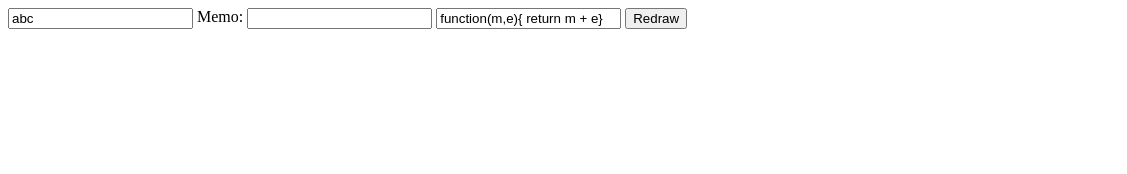
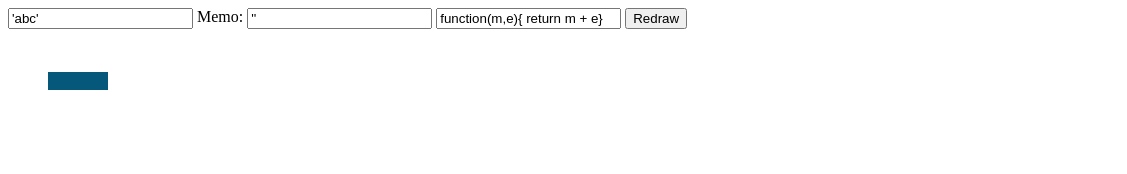
Before and after one commit to greenify/algo-vis, a plain HTML site: page reduce.html in a window 1280 px wide. Both pictures are taken after a click on the button "Redraw". Shown: the full height of the page, 0-1127 px from the left. Drawn offline with Linux system fonts and the light colour scheme.

Commit message:
fixed reduce evaling

```diff
--- a/reduce.html
+++ b/reduce.html
@@ -1,8 +1,8 @@
 <link rel="stylesheet" href="css/reduce.css">
 
 <div class="header">
-	<input type="text" id="list" value="abc" />
-	Memo: <input type="text" id="memo" value="" />
+	<input type="text" id="list" value="'abc'" />
+	Memo: <input type="text" id="memo" value="''" />
 	<input type="text" id="reduce" value="function(m,e){ return m + e}" />
 	<button id="send">Redraw</button>
 </div>
@@ -14,9 +14,10 @@
 <script src="js/reduce.js"></script>
 <script>
 id('send').addEventListener('click', function(){
-	var list = JSON.parse(id('list').value);
-	var memoVal = JSON.parse(id('memo').value);
-	eval("var redFun="+id('reduce').value); reduceMe({el: document.getElementById('playground'), li: list, memo: memoVal});
+	eval("var list="+id('list').value);
+	eval("var memoVal="+id('memo').value);
+	eval("var redFun="+id('reduce').value);
+	reduceMe({el: document.getElementById('playground'), li: list, memo: memoVal});
 });
 </script>
 
```
